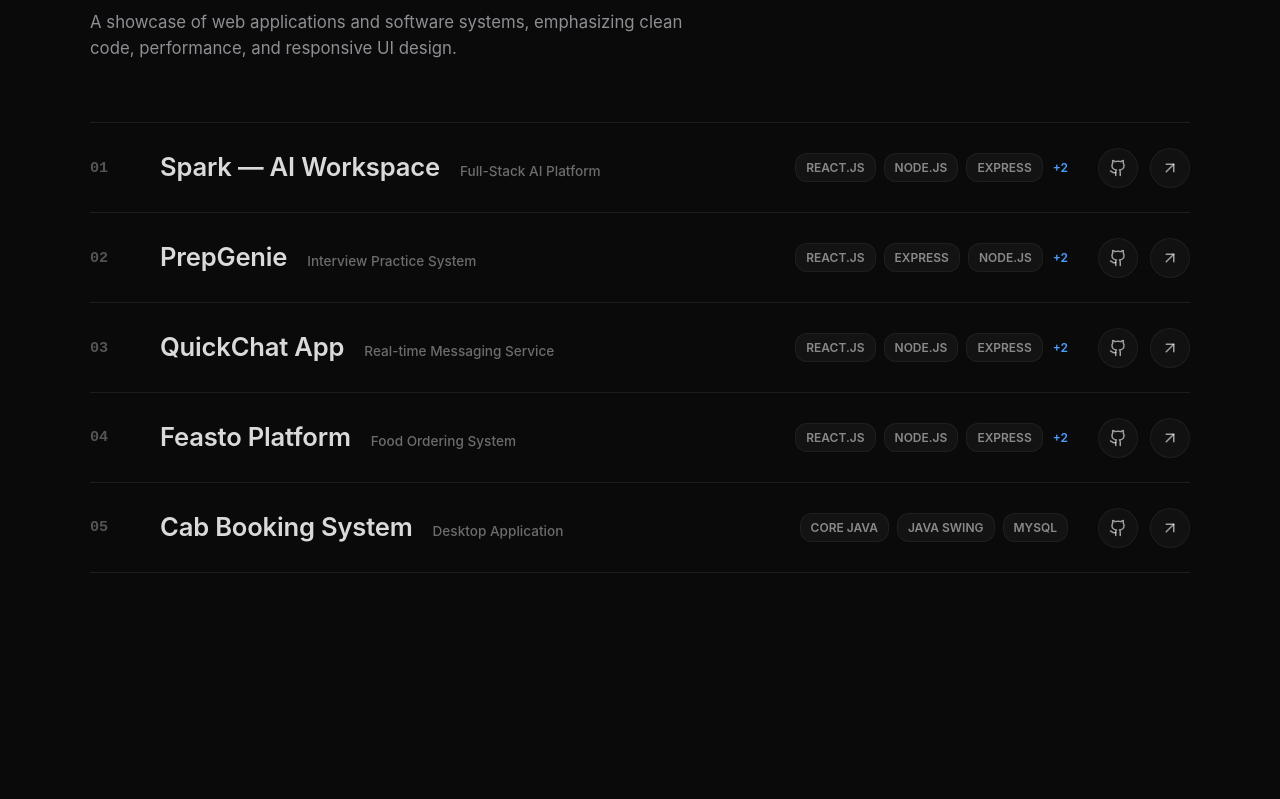
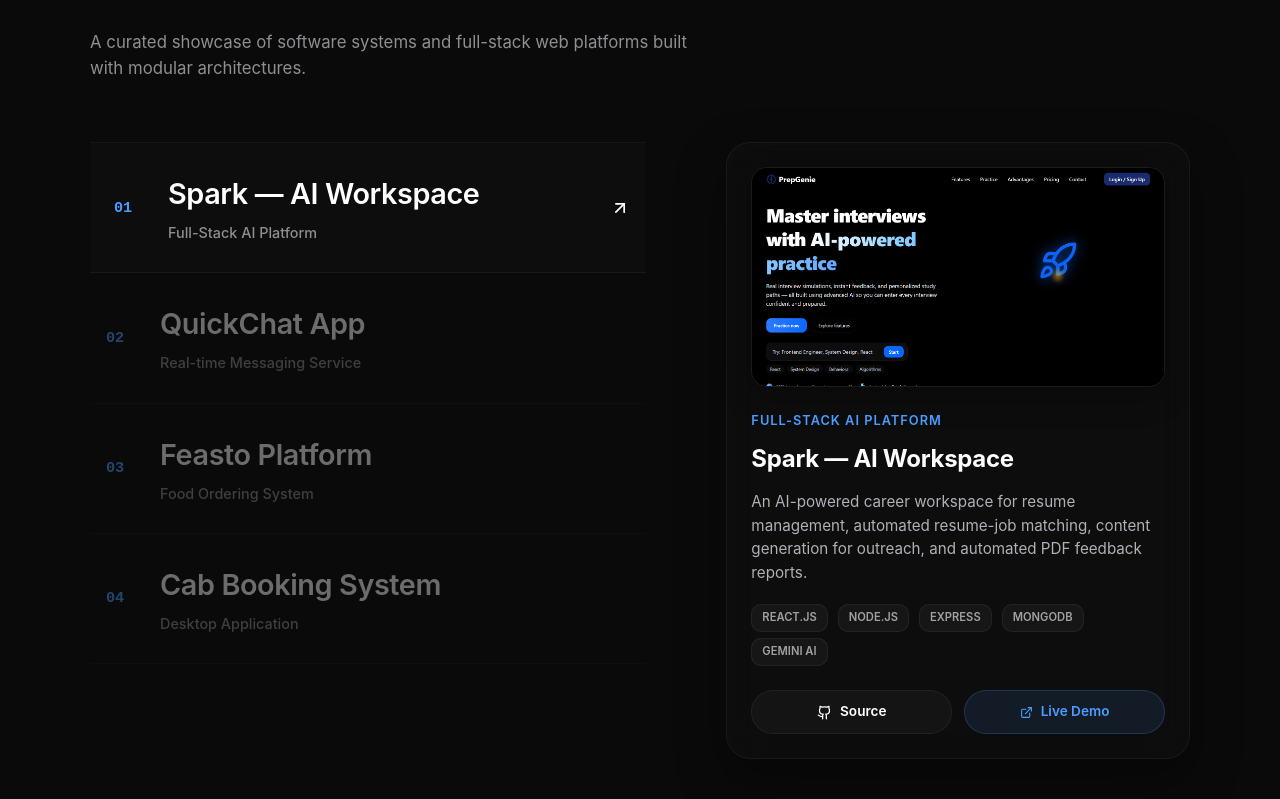
Before and after one commit to SarthakDudhe/Portfolio-Sarthak, a React (Vite) app in the folder my-app/: page / in a window 1280 px wide. Shown: the part 3961-4760 px from the top of the page. Built offline with nearby package versions, Linux system fonts and the light colour scheme.

Commit message:
feat: add interactive projects section with responsive desktop and mobile layouts

```diff
--- a/my-app/src/components/Project.css
+++ b/my-app/src/components/Project.css
@@ -1,5 +1,5 @@
 .projects-section {
-  padding: 120px 5vw;
+  padding: 140px 5vw;
   background-color: #0A0A0B;
   color: #ffffff;
   width: 100%;
@@ -38,176 +38,218 @@
   margin: 0;
 }
 
-/* Desktop List Layout */
-.projects-desktop-list {
+/* Desktop Split Layout */
+.projects-split-layout {
+  display: grid;
+  grid-template-columns: 1.2fr 1fr;
+  gap: 80px;
+  width: 100%;
+  align-items: start;
+}
+
+/* Left List of Project Titles */
+.projects-left-list {
   display: flex;
   flex-direction: column;
-  width: 100%;
-  border-top: 1px solid rgba(255, 255, 255, 0.08);
+  border-top: 1px solid rgba(255, 255, 255, 0.05);
 }
 
-.project-row-item {
-  border-bottom: 1px solid rgba(255, 255, 255, 0.08);
-  padding: 24px 0;
+.project-row-item-minimal {
   display: flex;
-  flex-direction: column;
-  position: relative;
-  transition: background-color 0.4s cubic-bezier(0.16, 1, 0.3, 1);
-  overflow: hidden;
+  align-items: center;
+  gap: 24px;
+  padding: 28px 16px;
+  border-bottom: 1px solid rgba(255, 255, 255, 0.05);
+  cursor: pointer;
+  opacity: 0.4;
+  transition: all 0.4s cubic-bezier(0.16, 1, 0.3, 1);
+  box-sizing: border-box;
 }
 
-.project-row-content {
-  display: flex;
-  align-items: center;
-  width: 100%;
-  position: relative;
-  z-index: 10;
-  gap: 30px;
+.project-row-item-minimal:hover,
+.project-row-item-minimal.active {
+  opacity: 1;
+  background: rgba(255, 255, 255, 0.01);
+  padding-left: 24px;
 }
 
 .project-row-num {
   font-size: 0.95rem;
   font-weight: 600;
-  color: rgba(255, 255, 255, 0.3);
+  color: #4a9eff;
   font-family: monospace;
-  width: 40px;
+  width: 30px;
 }
 
-.project-row-info {
+.project-row-main {
   flex: 1;
   display: flex;
-  align-items: baseline;
-  gap: 20px;
+  flex-direction: column;
+  align-items: flex-start;
+  text-align: left;
+  gap: 4px;
 }
 
 .project-row-title {
-  font-size: 1.6rem;
+  font-size: 1.8rem;
   font-weight: 600;
-  color: rgba(255, 255, 255, 0.85);
+  color: #ffffff;
   margin: 0;
-  letter-spacing: -0.2px;
-  transition: color 0.3s ease, transform 0.3s cubic-bezier(0.16, 1, 0.3, 1);
+  letter-spacing: -0.4px;
 }
 
 .project-row-cat {
-  font-size: 0.85rem;
-  color: rgba(255, 255, 255, 0.4);
+  font-size: 0.9rem;
+  color: #8e8e93;
   font-weight: 500;
 }
 
-.project-row-tags {
-  display: flex;
-  gap: 8px;
-  align-items: center;
+.row-arrow {
+  color: #ffffff;
+  opacity: 0;
+  transform: translateX(-10px);
+  transition: all 0.3s cubic-bezier(0.16, 1, 0.3, 1);
 }
 
-.project-row-tag {
-  font-size: 0.75rem;
-  font-weight: 600;
-  color: rgba(255, 255, 255, 0.5);
-  background: rgba(255, 255, 255, 0.04);
-  border: 1px solid rgba(255, 255, 255, 0.05);
-  padding: 4px 10px;
-  border-radius: 12px;
-  text-transform: uppercase;
+.project-row-item-minimal.active .row-arrow,
+.project-row-item-minimal:hover .row-arrow {
+  opacity: 1;
+  transform: translateX(0);
 }
 
-.project-row-tag-more {
-  font-size: 0.75rem;
-  font-weight: 600;
-  color: #4a9eff;
-  margin-left: 2px;
+/* Right Sticky Showcase Panel */
+.projects-right-showcase {
+  position: sticky;
+  top: 140px;
+  width: 100%;
 }
 
-.project-row-links {
-  display: flex;
-  gap: 12px;
+.showcase-sticky-card {
+  background: rgba(255, 255, 255, 0.015);
+  border: 1px solid rgba(255, 255, 255, 0.05);
+  backdrop-filter: blur(16px);
+  -webkit-backdrop-filter: blur(16px);
+  border-radius: 24px;
+  padding: 24px;
+  box-sizing: border-box;
+  box-shadow: 0 20px 50px rgba(0, 0, 0, 0.4);
+  width: 100%;
 }
 
-.project-row-link {
+.showcase-inner {
   display: flex;
-  align-items: center;
-  justify-content: center;
-  width: 40px;
-  height: 40px;
-  border-radius: 50%;
-  background: rgba(255, 255, 255, 0.03);
-  border: 1px solid rgba(255, 255, 255, 0.05);
-  color: rgba(255, 255, 255, 0.6);
-  transition: all 0.3s cubic-bezier(0.16, 1, 0.3, 1);
-  text-decoration: none;
+  flex-direction: column;
+  text-align: left;
 }
 
-.project-row-link:hover {
-  background: rgba(255, 255, 255, 0.1);
-  color: #ffffff;
-  border-color: rgba(255, 255, 255, 0.2);
-  transform: translateY(-1px);
-}
-
-.project-row-link.highlight:hover {
-  background: rgba(74, 158, 255, 0.12);
-  color: #4a9eff;
-  border-color: rgba(74, 158, 255, 0.3);
-}
-
-/* Hover Row Effect */
-.project-row-item.is-hovered {
-  background-color: rgba(255, 255, 255, 0.015);
-  padding-left: 15px;
-  padding-right: 15px;
+.showcase-image-wrap {
+  width: 100%;
+  height: 220px;
   border-radius: 16px;
-  border-bottom-color: transparent;
-}
-
-.project-row-item.is-hovered .project-row-title {
-  color: #ffffff;
-  transform: translateX(5px);
-}
-
-.project-row-item.is-hovered .project-row-num {
-  color: #4a9eff;
-}
-
-/* Drawer area */
-.project-row-drawer {
-  display: grid;
-  grid-template-columns: 1.8fr 1fr;
-  gap: 40px;
-  padding: 16px 0 8px 40px;
-  align-items: start;
-  position: relative;
-  z-index: 5;
-}
-
-.project-row-description {
-  font-size: 0.95rem;
-  line-height: 1.6;
-  color: #b0b0b8;
-  margin: 0;
-}
-
-.project-row-drawer-image {
-  width: 100%;
-  max-height: 140px;
-  border-radius: 12px;
   overflow: hidden;
-  border: 1px solid rgba(255, 255, 255, 0.08);
+  border: 1px solid rgba(255, 255, 255, 0.06);
+  margin-bottom: 24px;
   box-shadow: 0 10px 30px rgba(0, 0, 0, 0.3);
 }
 
-.project-row-drawer-image img {
+.showcase-img {
   width: 100%;
   height: 100%;
   object-fit: cover;
 }
 
-/* Mobile List Layout */
+.showcase-details {
+  display: flex;
+  flex-direction: column;
+  align-items: flex-start;
+}
+
+.showcase-category {
+  font-size: 0.8rem;
+  font-weight: 600;
+  text-transform: uppercase;
+  color: #4a9eff;
+  letter-spacing: 1px;
+  margin-bottom: 8px;
+}
+
+.showcase-title {
+  font-size: 1.5rem;
+  font-weight: 700;
+  color: #ffffff;
+  margin: 0 0 12px 0;
+  letter-spacing: -0.3px;
+}
+
+.showcase-description {
+  font-size: 0.95rem;
+  line-height: 1.55;
+  color: #b0b0b8;
+  margin: 0 0 20px 0;
+}
+
+.showcase-tags {
+  display: flex;
+  flex-wrap: wrap;
+  gap: 6px 10px;
+  margin-bottom: 24px;
+}
+
+.showcase-tag {
+  font-size: 0.7rem;
+  font-weight: 600;
+  color: rgba(255, 255, 255, 0.6);
+  background: rgba(255, 255, 255, 0.04);
+  border: 1px solid rgba(255, 255, 255, 0.06);
+  padding: 4px 10px;
+  border-radius: 10px;
+  text-transform: uppercase;
+}
+
+.showcase-links {
+  display: flex;
+  gap: 12px;
+  width: 100%;
+}
+
+.showcase-link-btn {
+  flex: 1;
+  display: inline-flex;
+  align-items: center;
+  justify-content: center;
+  gap: 8px;
+  background: rgba(255, 255, 255, 0.03);
+  border: 1px solid rgba(255, 255, 255, 0.05);
+  color: #ffffff;
+  padding: 10px 16px;
+  border-radius: 30px;
+  font-size: 0.85rem;
+  font-weight: 600;
+  text-decoration: none;
+  transition: all 0.3s ease;
+}
+
+.showcase-link-btn.primary {
+  background: rgba(74, 158, 255, 0.1);
+  border-color: rgba(74, 158, 255, 0.2);
+  color: #4a9eff;
+}
+
+.showcase-link-btn:hover {
+  background: rgba(255, 255, 255, 0.08);
+}
+
+.showcase-link-btn.primary:hover {
+  background: rgba(74, 158, 255, 0.15);
+}
+
+/* Mobile List (Hidden on desktop) */
 .projects-mobile-list {
   display: none;
   flex-direction: column;
   gap: 30px;
   width: 100%;
+  margin-top: 30px;
 }
 
 .project-mobile-card {
@@ -321,9 +363,11 @@
 /* ----------------------
    Responsive Design
 ------------------------ */
-@media (max-width: 820px) {
-  .projects-desktop-list {
-    display: none;
+@media (max-width: 900px) {
+  .projects-split-layout {
+    grid-template-columns: 1fr;
+    gap: 40px;
+    display: none; /* Switch to cards on smaller viewports */
   }
 
   .projects-mobile-list {
--- a/my-app/src/components/Project.jsx
+++ b/my-app/src/components/Project.jsx
@@ -12,8 +12,8 @@ const projects = [
     num: "01",
     title: "Spark — AI Workspace",
     category: "Full-Stack AI Platform",
-    description: "An AI-powered career workspace for resume management, resume-to-job matching, automated PDF feedback reports, and customized LinkedIn/outreach templates.",
-    image: prepgenie, // using prepgenie as a sleek AI dashboard visual fallback
+    description: "An AI-powered career workspace for resume management, automated resume-job matching, content generation for outreach, and automated PDF feedback reports.",
+    image: prepgenie, // using prepgenie dashboard asset as visual representation
     tags: ["React.js", "Node.js", "Express", "MongoDB", "Gemini AI"],
     liveLink: "https://spark-ai-beige.vercel.app/",
     githubLink: "https://github.com/SarthakDudhe/Spark--AI-Powered-Career-Workspace",
@@ -21,17 +21,6 @@ const projects = [
   {
     id: 2,
     num: "02",
-    title: "PrepGenie",
-    category: "Interview Practice System",
-    description: "An interactive web portal that helps candidates prepare for technical interviews step-by-step with dynamic question sets and real-time evaluation reports.",
-    image: prepgenie,
-    tags: ["React.js", "Express", "Node.js", "MongoDB", "Gemini API"],
-    liveLink: "https://prep-genie-k3cd.vercel.app/",
-    githubLink: "https://github.com/SarthakDudhe/PrepGenie",
-  },
-  {
-    id: 3,
-    num: "03",
     title: "QuickChat App",
     category: "Real-time Messaging Service",
     description: "A secure instant messaging platform featuring real-time communication via Socket.IO, JWT user authorization, and persistent chat archives.",
@@ -41,19 +30,19 @@ const projects = [
     githubLink: "https://github.com/SarthakDudhe/ChatApplication",
   },
   {
-    id: 4,
-    num: "04",
+    id: 3,
+    num: "03",
     title: "Feasto Platform",
     category: "Food Ordering System",
     description: "A full-stack food delivery application with user authentication, secure payment gateway processing via Stripe, and clean checkout states.",
-    image: chat, // using chat as dashboard visual fallback
+    image: chat, // using chat dashboard visual as fallback
     tags: ["React.js", "Node.js", "Express", "MongoDB", "Stripe API"],
     liveLink: "https://github.com/SarthakDudhe/Feasto-Food-Delivery-Platform",
     githubLink: "https://github.com/SarthakDudhe/Feasto-Food-Delivery-Platform",
   },
   {
-    id: 5,
-    num: "05",
+    id: 4,
+    num: "04",
     title: "Cab Booking System",
     category: "Desktop Application",
     description: "A robust Java-based booking system designed with Swing GUI, implementing database architectures for passenger dispatching and ride logs.",
@@ -65,7 +54,7 @@ const projects = [
 ];
 
 const Project = () => {
-  const [hoveredProject, setHoveredProject] = useState(null);
+  const [activeIndex, setActiveIndex] = useState(0);
 
   return (
     <section className="projects-section" id="projects">
@@ -102,83 +91,89 @@ const Project = () => {
             viewport={{ once: true }}
             transition={{ duration: 0.8, ease: [0.16, 1, 0.3, 1], delay: 0.15 }}
           >
-            A showcase of web applications and software systems, emphasizing clean code, performance, and responsive UI design.
+            A curated showcase of software systems and full-stack web platforms built with modular architectures.
           </motion.p>
         </div>
 
-        {/* Desktop Typographic Rows */}
-        <div className="projects-desktop-list">
+        {/* Desktop Split Layout */}
+        <div className="projects-split-layout">
+
+          {/* Left Column: Interactive Project Rows */}
+          <div className="projects-left-list">
             {projects.map((project, index) => (
-            <motion.div
+              <div
                 key={project.id}
-              className={`project-row-item ${hoveredProject === project.id ? "is-hovered" : ""}`}
-              onMouseEnter={() => setHoveredProject(project.id)}
-              onMouseLeave={() => setHoveredProject(null)}
-              initial={{ opacity: 0, y: 20 }}
-              whileInView={{ opacity: 1, y: 0 }}
-              viewport={{ once: true, amount: 0.15 }}
-              transition={{ duration: 0.8, ease: [0.16, 1, 0.3, 1], delay: index * 0.05 }}
+                className={`project-row-item-minimal ${index === activeIndex ? "active" : ""}`}
+                onMouseEnter={() => setActiveIndex(index)}
               >
-              <div className="project-row-content">
                 <span className="project-row-num">{project.num}</span>
-                <div className="project-row-info">
+                <div className="project-row-main">
                   <h2 className="project-row-title">{project.title}</h2>
                   <span className="project-row-cat">{project.category}</span>
                 </div>
-
-                <div className="project-row-tags">
-                  {project.tags.slice(0, 3).map((tag, idx) => (
-                    <span key={idx} className="project-row-tag">{tag}</span>
+                <ArrowUpRight className="row-arrow" size={20} />
+              </div>
             ))}
-                  {project.tags.length > 3 && (
-                    <span className="project-row-tag-more">+{project.tags.length - 3}</span>
-                  )}
           </div>
 
-                <div className="project-row-links">
+          {/* Right Column: Sticky Showcase Preview */}
+          <div className="projects-right-showcase">
+            <div className="showcase-sticky-card">
+              <AnimatePresence mode="wait">
+                <motion.div
+                  key={activeIndex}
+                  initial={{ opacity: 0, y: 15 }}
+                  animate={{ opacity: 1, y: 0 }}
+                  exit={{ opacity: 0, y: -15 }}
+                  transition={{ duration: 0.4, ease: [0.16, 1, 0.3, 1] }}
+                  className="showcase-inner"
+                >
+                  <div className="showcase-image-wrap">
+                    <img
+                      src={projects[activeIndex].image}
+                      alt={projects[activeIndex].title}
+                      className="showcase-img"
+                    />
+                  </div>
+
+                  <div className="showcase-details">
+                    <span className="showcase-category">{projects[activeIndex].category}</span>
+                    <h3 className="showcase-title">{projects[activeIndex].title}</h3>
+                    <p className="showcase-description">{projects[activeIndex].description}</p>
+
+                    <div className="showcase-tags">
+                      {projects[activeIndex].tags.map((tag, idx) => (
+                        <span key={idx} className="showcase-tag">{tag}</span>
+                      ))}
+                    </div>
+
+                    <div className="showcase-links">
                       <a
-                    href={project.githubLink}
+                        href={projects[activeIndex].githubLink}
                         target="_blank"
                         rel="noopener noreferrer"
-                    className="project-row-link"
-                    title="View Source Code"
+                        className="showcase-link-btn"
                       >
-                    <Github size={18} />
+                        <Github size={15} /> Source
                       </a>
                       <a
-                    href={project.liveLink}
+                        href={projects[activeIndex].liveLink}
                         target="_blank"
                         rel="noopener noreferrer"
-                    className="project-row-link highlight"
-                    title="Live Demo"
+                        className="showcase-link-btn primary"
                       >
-                    <ArrowUpRight size={18} />
+                        <ExternalLink size={13} /> Live Demo
                       </a>
                     </div>
                   </div>
-
-              {/* Expandable description drawer on hover */}
-              <AnimatePresence>
-                {hoveredProject === project.id && (
-                  <motion.div
-                    className="project-row-drawer"
-                    initial={{ height: 0, opacity: 0 }}
-                    animate={{ height: "auto", opacity: 1 }}
-                    exit={{ height: 0, opacity: 0 }}
-                    transition={{ duration: 0.4, ease: [0.16, 1, 0.3, 1] }}
-                  >
-                    <p className="project-row-description">{project.description}</p>
-                    <div className="project-row-drawer-image">
-                      <img src={project.image} alt={project.title} />
+                </motion.div>
+              </AnimatePresence>
             </div>
-                  </motion.div>
-                )}
-              </AnimatePresence>
-            </motion.div>
-          ))}
           </div>
 
-        {/* Mobile Layout (Sleek Borderless Cards) */}
+        </div>
+
+        {/* Mobile Layout (Sleek Borderless Cards Stack) */}
         <div className="projects-mobile-list">
           {projects.map((project) => (
             <motion.div
```
Lines whose indentation alone changed are shown as unchanged.
